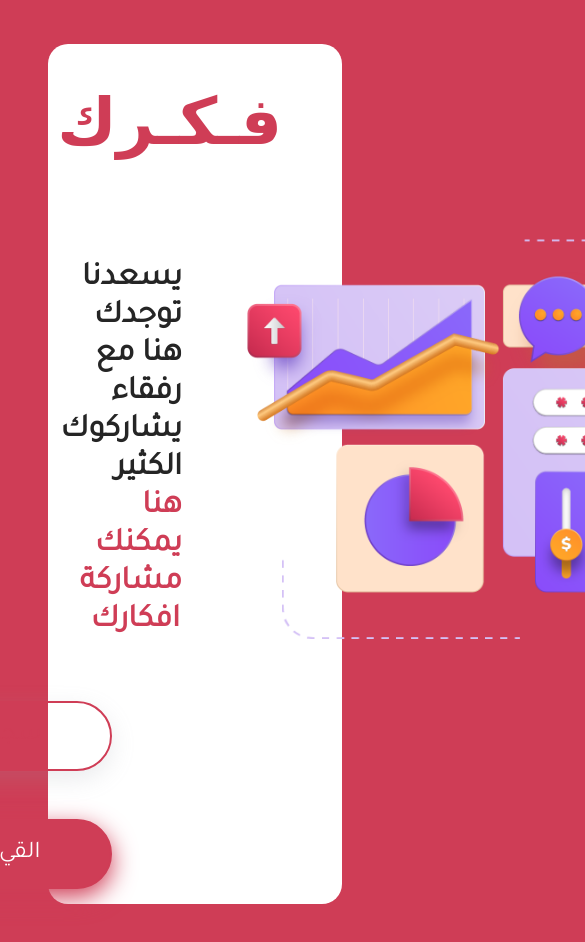
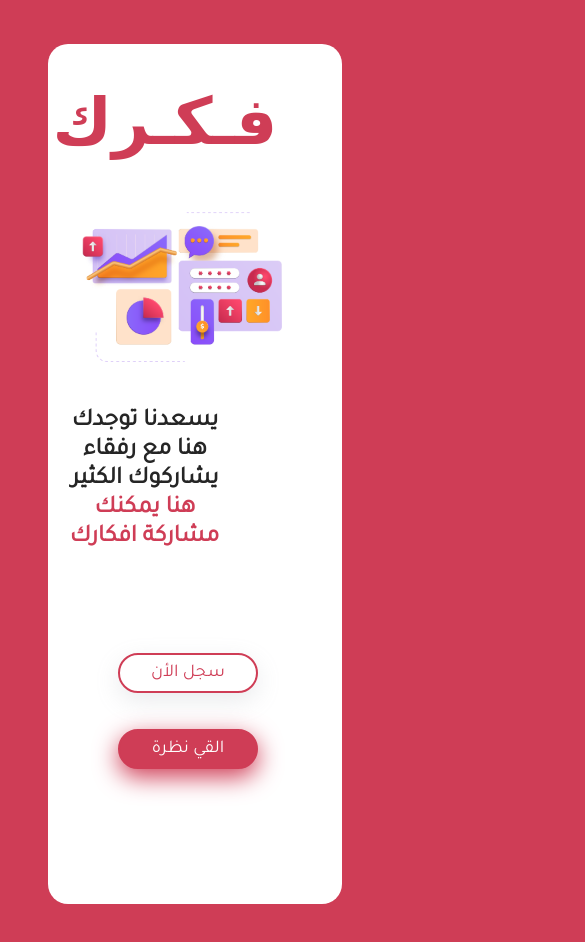
Before and after one commit to krokeen/fkr, a plain HTML site: page main.html in a window 390 px wide. Shown: the top 942 px of the page, 585 px wide, since content can reach past the window. Drawn offline with Linux system fonts and the light colour scheme; a web font is replaced by a local one.

Commit message:
Make it responsive for phones

```diff
--- a/main.css
+++ b/main.css
@@ -96,5 +96,35 @@ body{
     transition-duration: 0.5s;
 }
 @media screen and (max-width: 768px){
+    .he{
+        text-align:center;
+    }
+    .img{
+
+        margin-top:-40px;
+        margin-left: -30px;
+        padding:50px;
+        width: 200px;
+        height: 150px;
+    }
+    .Head{
+        text-align: center;
+        padding-left: 20px;
+        padding-top: 280px;
+        font-size:12px;
+    }
+    .btn{
+        width: 140px;
+        height: 40px;
+        font-size: 18px;
+    }
+    .btn1{
+        width: 140px;
+        height: 40px;
+        font-size: 18px;
+    }
+    .bb{
+        margin: 50px;
+    }
 
     }
```
